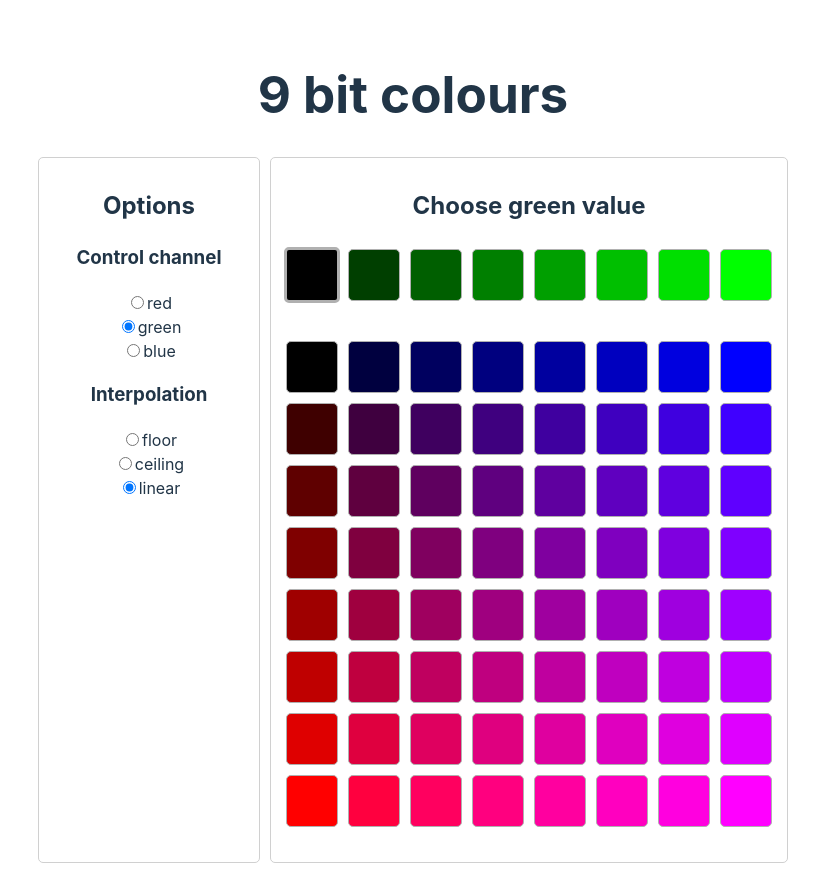
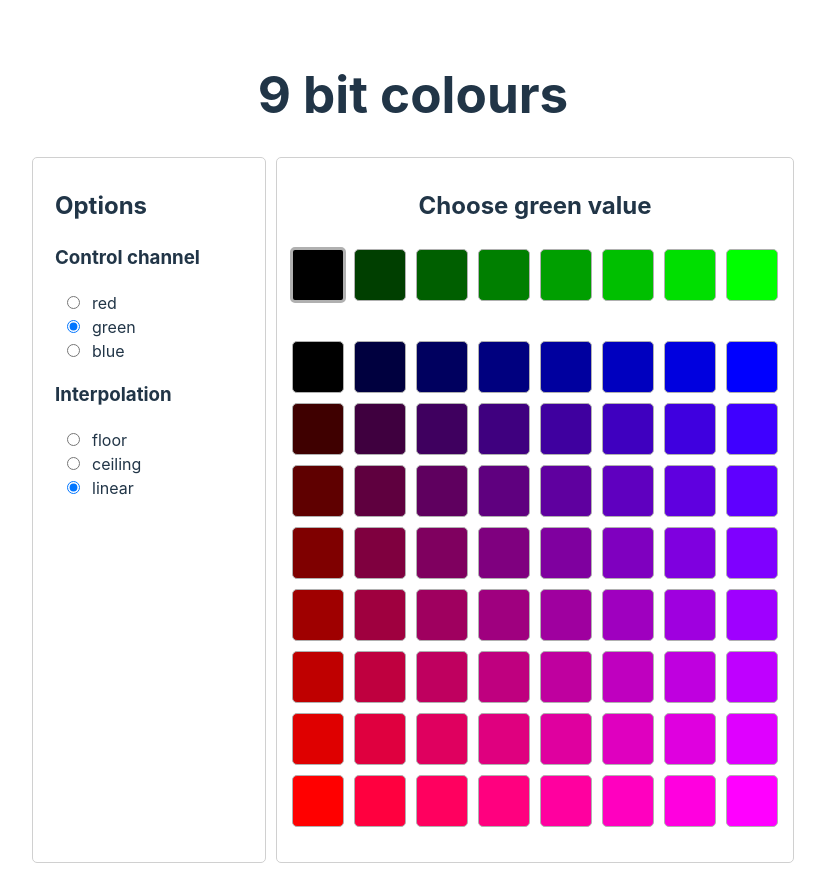
Before and after one commit to benfredwells/9bit-colour, a React (Vite) app: page / in a window 1280 px wide. Shown: the whole page, without its empty margins (227-1052 px from the left). Built offline with nearby package versions, Linux system fonts and the light colour scheme.

Commit message:
Styled options

```diff
--- a/src/components/explorer.css
+++ b/src/components/explorer.css
@@ -60,3 +60,13 @@
 .status {
   height: 20px;
 }
+
+.menu {
+  text-align: left;
+  padding-left: 12px;
+}
+
+input {
+  margin-left: 12px;
+  margin-right: 12px;
+}
```
